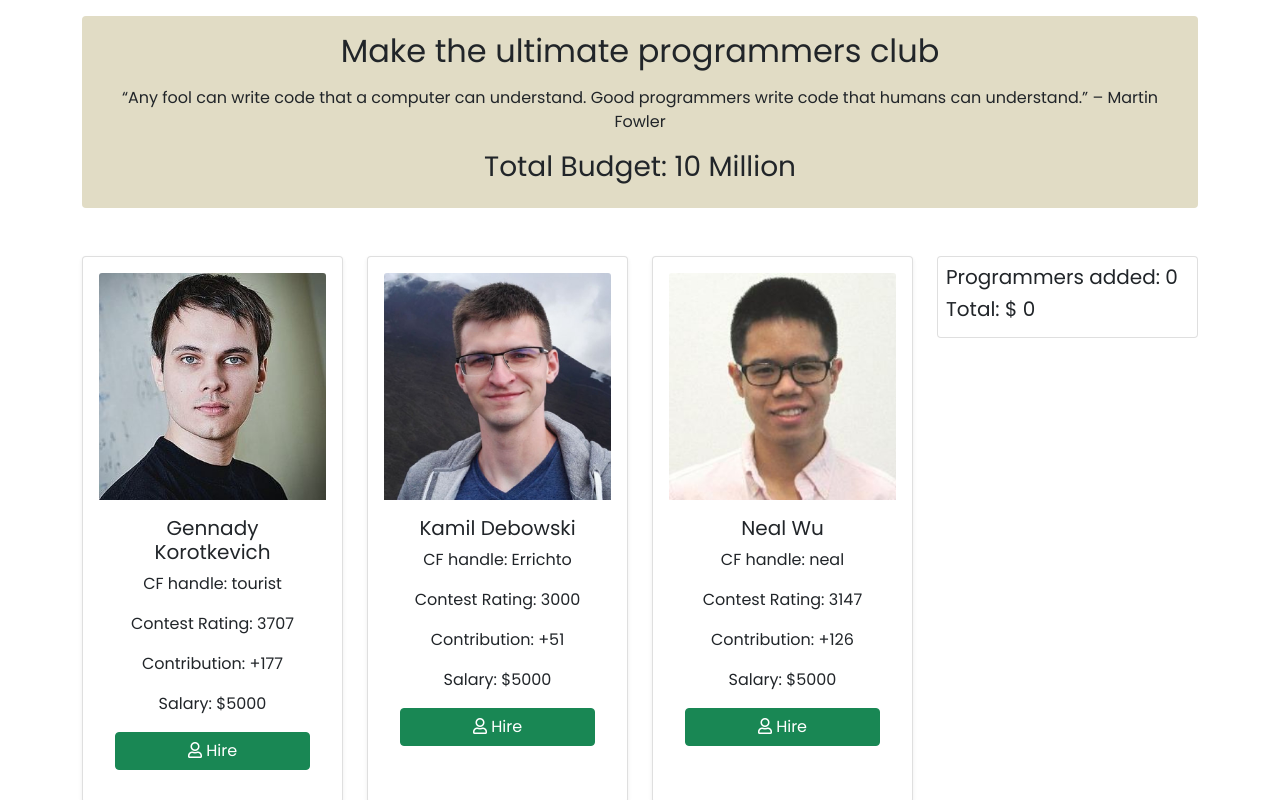
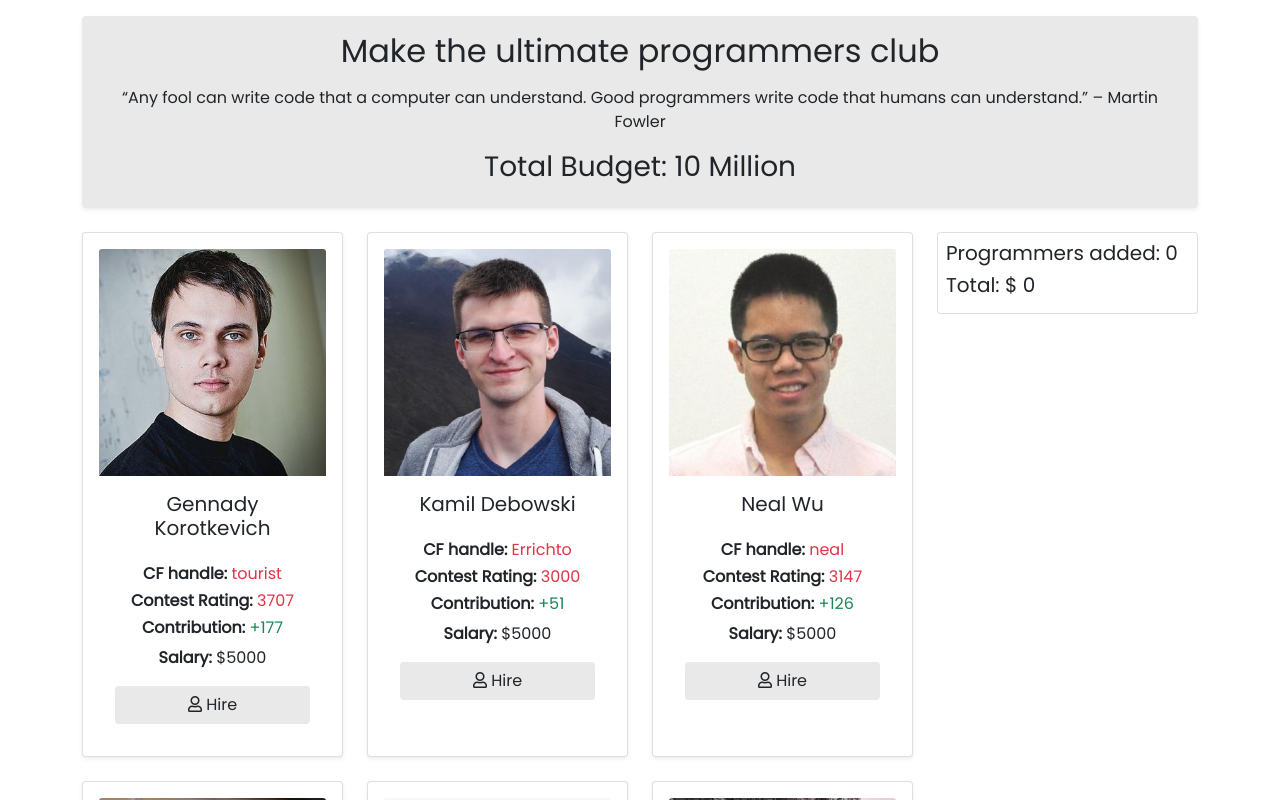
Before and after one commit to Faisalnk4045/programmers-club, a React (Create React App) app: page / in a window 1280 px wide. Shown: the top 800 px of the page. Built offline with nearby package versions, Linux system fonts and the light colour scheme.

Commit message:
UI color updated

```diff
--- a/src/App.js
+++ b/src/App.js
@@ -6,8 +6,8 @@ function App() {
 
   return (
     <div className='container my-3'>
-      <Header/>
-      <Programmers/>
+      <Header />
+      <Programmers />
     </div>
   );
 }
--- a/src/components/Header/Header.css
+++ b/src/components/Header/Header.css
@@ -1,3 +1,3 @@
 .header{
-    background-color: #E1DCC5;
+    background-color: #E9E9E9;
 }
--- a/src/components/Header/Header.js
+++ b/src/components/Header/Header.js
@@ -3,7 +3,7 @@ import './Header.css'
 
 const Header = () => {
     return (
-        <div className='header  text-center p-3 rounded'>
+        <div className='header text-center p-3 rounded shadow-sm'>
             <h2>Make the ultimate programmers club</h2>
             <p className='pt-2'>“Any fool can write code that a computer can understand. Good programmers write code that humans can understand.” – Martin Fowler</p>
             <h3>Total Budget: 10 Million</h3>
--- a/src/components/Programmer/Programmer.css
+++ b/src/components/Programmer/Programmer.css
@@ -0,0 +1,3 @@
+.success{
+    background-color: #E9E9E9;
+}
--- a/src/components/Programmer/Programmer.js
+++ b/src/components/Programmer/Programmer.js
@@ -9,12 +9,12 @@ const Programmer = (props) => {
             <div className="card h-100 p-3 shadow-sm">
                 <img src={img} className="card-img-top" alt="..." />
                 <div className="card-body text-center">
-                    <h5 className="card-title">{name}</h5>
-                    <p className="card-text">CF handle: {handle}</p>
-                    <p className="card-text">Contest Rating: {rating}</p>
-                    <p className="card-text">Contribution: {contribution}</p>
-                    <p className="card-text">Salary: ${salary}</p>
-                    <button onClick={() => props.handleHiring(props.programmer)} className="btn btn-success w-100"><i className="far fa-user"></i> Hire</button>
+                    <h5 className="card-title mb-4">{name}</h5>
+                    <h6 className="card-text"><b>CF handle:</b> <span className='text-danger'>{handle}</span></h6>
+                    <h6 className="card-text"><b>Contest Rating:</b> <span className='text-danger'>{rating}</span></h6>
+                    <h6 className="card-text"><b>Contribution:</b> <span className='text-success'>{contribution}</span></h6>
+                    <p className="card-text"><b>Salary:</b> ${salary}</p>
+                    <button onClick={() => props.handleHiring(props.programmer)} className="btn success w-100"><i className="far fa-user"></i> Hire</button>
                 </div>
             </div>
         </div>
--- a/src/components/Programmers/Programmers.js
+++ b/src/components/Programmers/Programmers.js
@@ -38,7 +38,7 @@ const Programmers = () => {
 
 
     return (
-        <div className='mt-5'>
+        <div className='mt-4'>
             <div className='row'>
                 <div className='col-lg-9'>
                     <div className="row row-cols-1 row-cols-md-3 g-4">
```
